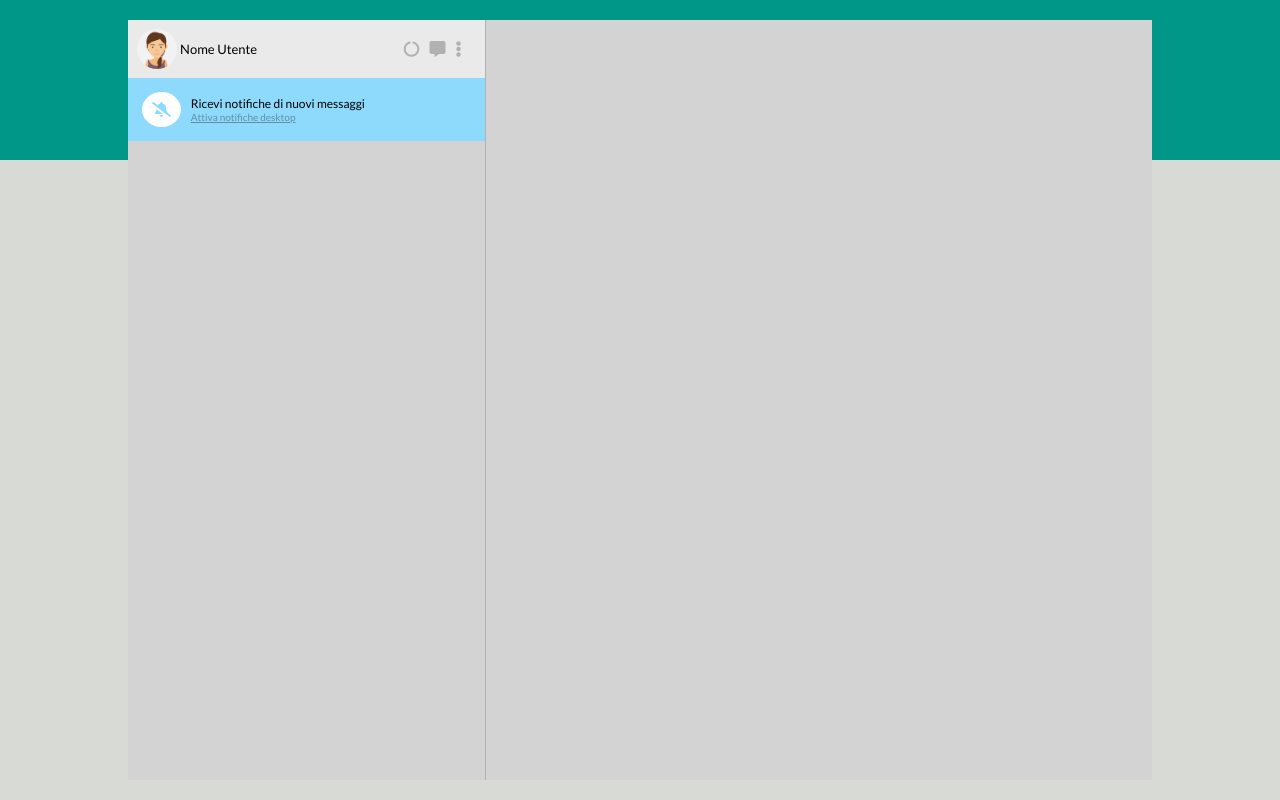
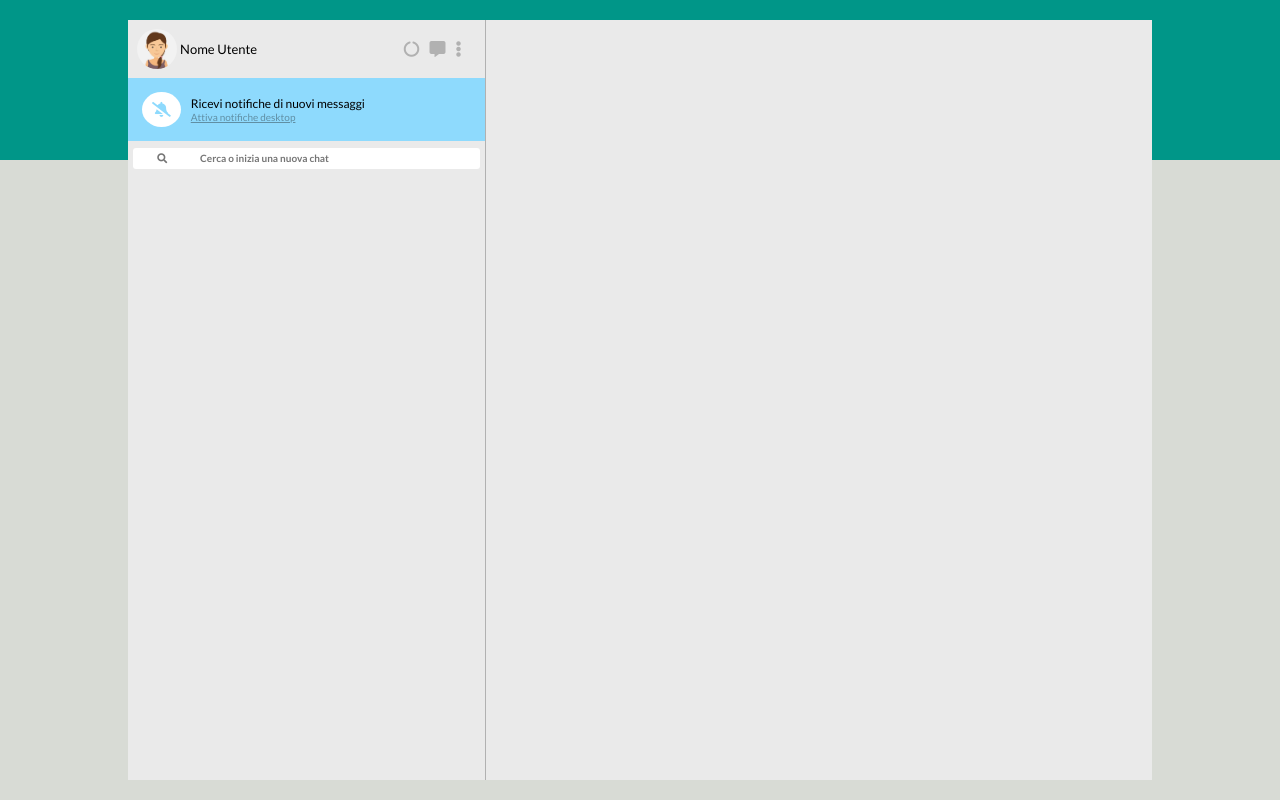
Before and after one commit to touros91/vue-boolzapp, a plain HTML site: page index.html in a window 1280 px wide. Drawn offline with nearby package versions, Linux system fonts and the light colour scheme.

Commit message:
Aggiunto input per la ricerca delle chat

```diff
--- a/css/style.css
+++ b/css/style.css
@@ -20,11 +20,12 @@ body {
 
 .left-box, .right-box {
     height: 100%;
-    background-color: lightgrey;
+    background-color: #EAEAEA;
 }
 
 .left-box {
     width: 35%;
+    background-color: #EAEAEA;
     border-right: 1px solid #B1B1B1;
 }
 
@@ -94,3 +95,19 @@ body {
 .bell {
     margin-right: 10px;
 }
+
+/* sezione Search  */
+
+.search {
+    padding: 5px;
+}
+
+input[type="text"] {
+    width: 100%;
+    padding: 5px;
+    font-size: 10px;
+    border: none;
+    border-radius: 3px;
+    font-weight: 600;
+    font-family: "Font Awesome 5 Free", 'Lato', sans-serif;
+}
--- a/index.html
+++ b/index.html
@@ -4,7 +4,7 @@
     <meta charset="UTF-8">
     <meta http-equiv="X-UA-Compatible" content="IE=edge">
     <meta name="viewport" content="width=device-width, initial-scale=1.0">
-    <title>Document</title>
+    <title>Boolzapp</title>
     <!-- Google Font  -->
     <link rel="preconnect" href="https://fonts.googleapis.com">
     <link rel="preconnect" href="https://fonts.gstatic.com" crossorigin>
@@ -20,7 +20,7 @@
         <div class="container">
             <!-- box di sinistra  -->
             <div class="left-box">
-                <!-- sezione username  -->
+                <!-- sezione Username  -->
                 <div class="username">
                     <div class="my-account">
                         <div class="username-avatar">
@@ -34,6 +34,7 @@
                         <i class="fas fa-ellipsis-v"></i>
                     </div>
                 </div>
+                <!-- sezione Notifiche  -->
                 <div class="notifications">
                     <div class="bell">
                         <i class="fas fa-bell-slash"></i>
@@ -42,8 +43,13 @@
                         <span>Ricevi notifiche di nuovi messaggi</span>
                         <a href="">Attiva notifiche desktop</a>
                     </div>
+                </div>
 
+                <div class="search">
+                    <input type="text" class="fas" placeholder="          &#xf002                 Cerca o inizia una nuova chat">
                 </div>
+
+
 
 
             </div>
```
Also changed, not shown: img/search-solid.svg (added).
